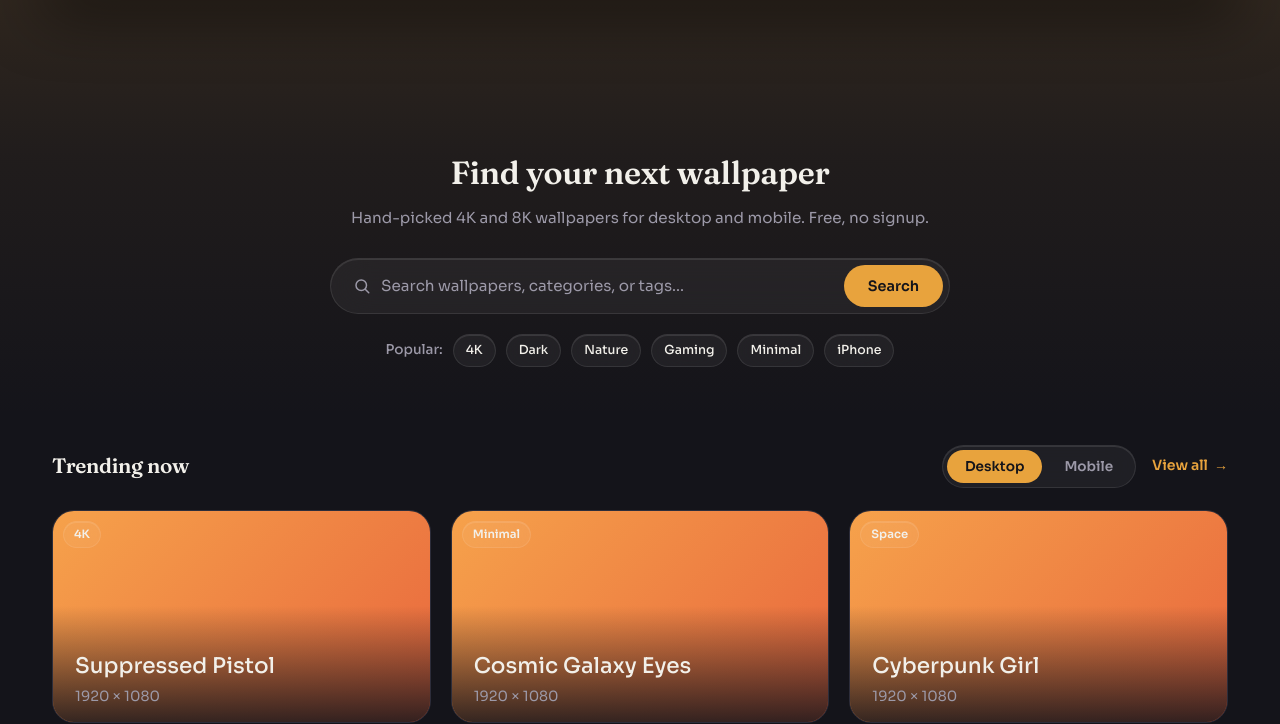
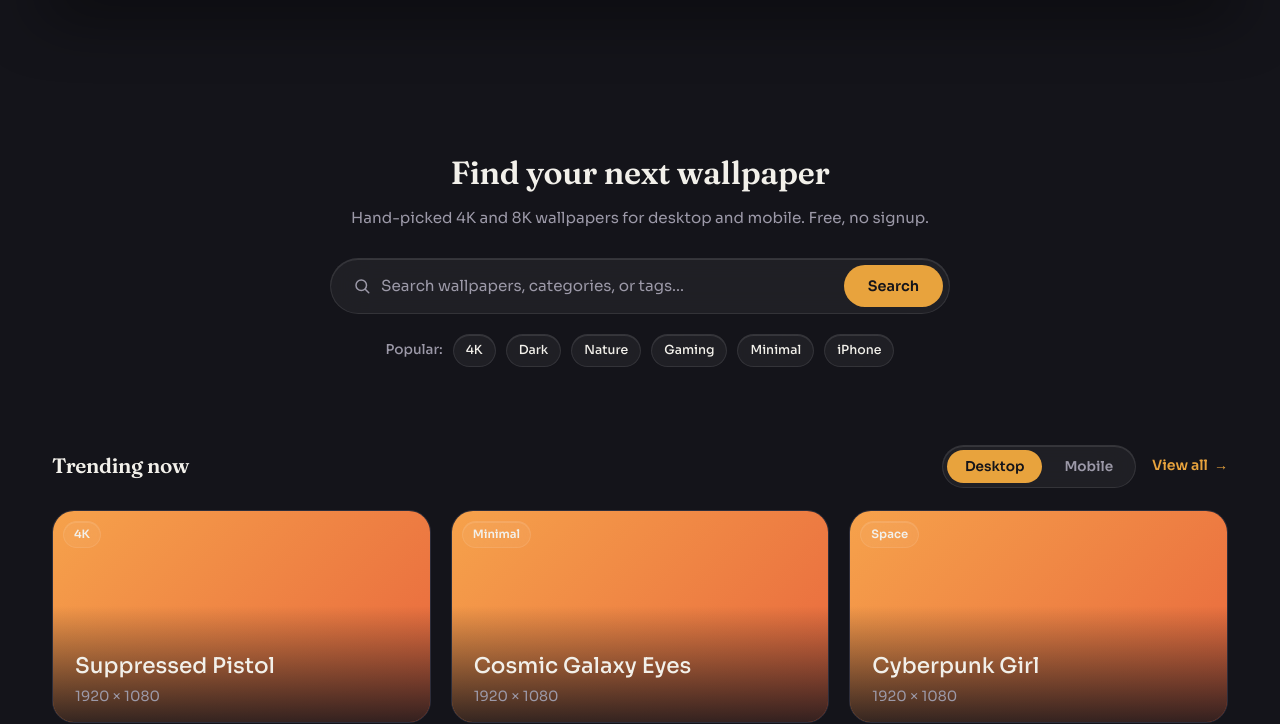
Before and after one commit to walldrop4k-hub/walldrop-site, an Eleventy site: page src/index.njk in a window 1280 px wide. Shown: the part 91-815 px from the top of the page. Built offline with nearby package versions, Linux system fonts and the light colour scheme; Eleventy itself is replaced by a stand-in of ours; files that its build step writes are made by us from their sources.

Commit message:
Revert hero gradient, restore flat background

```diff
--- a/src/style.css
+++ b/src/style.css
@@ -617,24 +617,8 @@ main {
    ========================================================== */
 
 .search-hero {
-  position: relative;
   padding: 36px 0 54px;
   text-align: center;
-}
-
-/* Extends up behind the sticky nav (back to the true page top) so the
-   wash is already fading in by the time it reaches the hero's own box —
-   avoids a hard seam where a background starting at .search-hero's own
-   top edge would otherwise meet the plain page background abruptly. */
-.search-hero::before {
-  content: "";
-  position: absolute;
-  left: 0;
-  right: 0;
-  top: calc(-1 * (var(--nav-height) + var(--nav-gap)));
-  bottom: 0;
-  z-index: -1;
-  background: linear-gradient(180deg, rgba(232, 163, 61, 0.13) 0%, rgba(232, 163, 61, 0.06) 38%, rgba(20, 20, 26, 0) 100%);
 }
 
 .search-hero-title {
```
